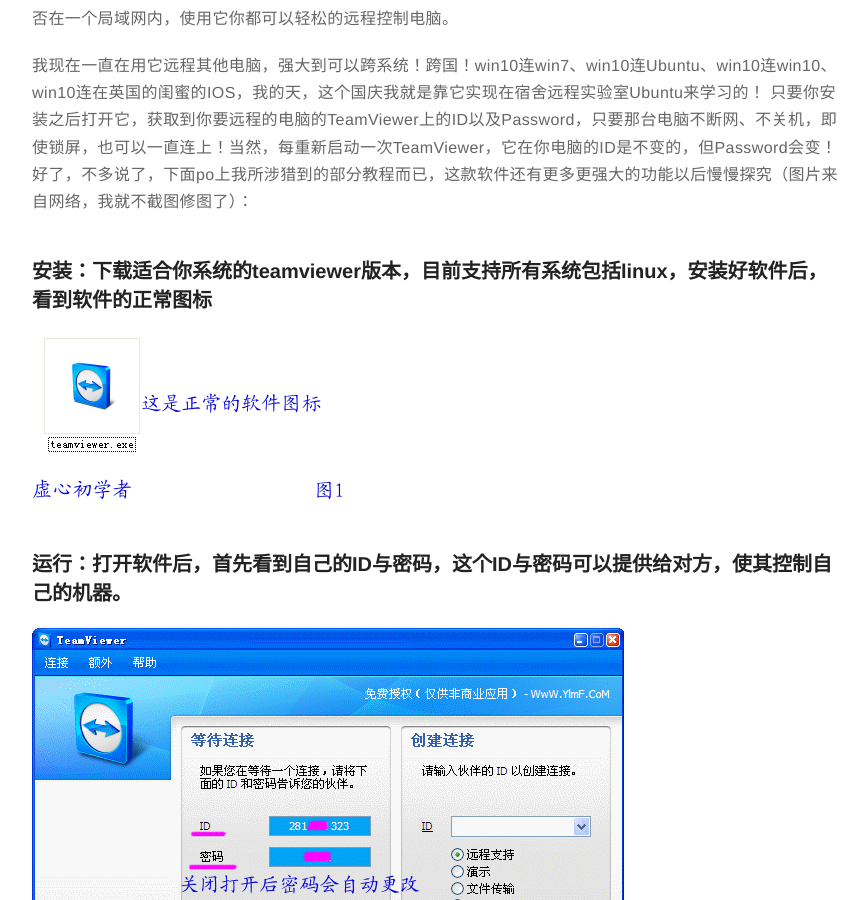
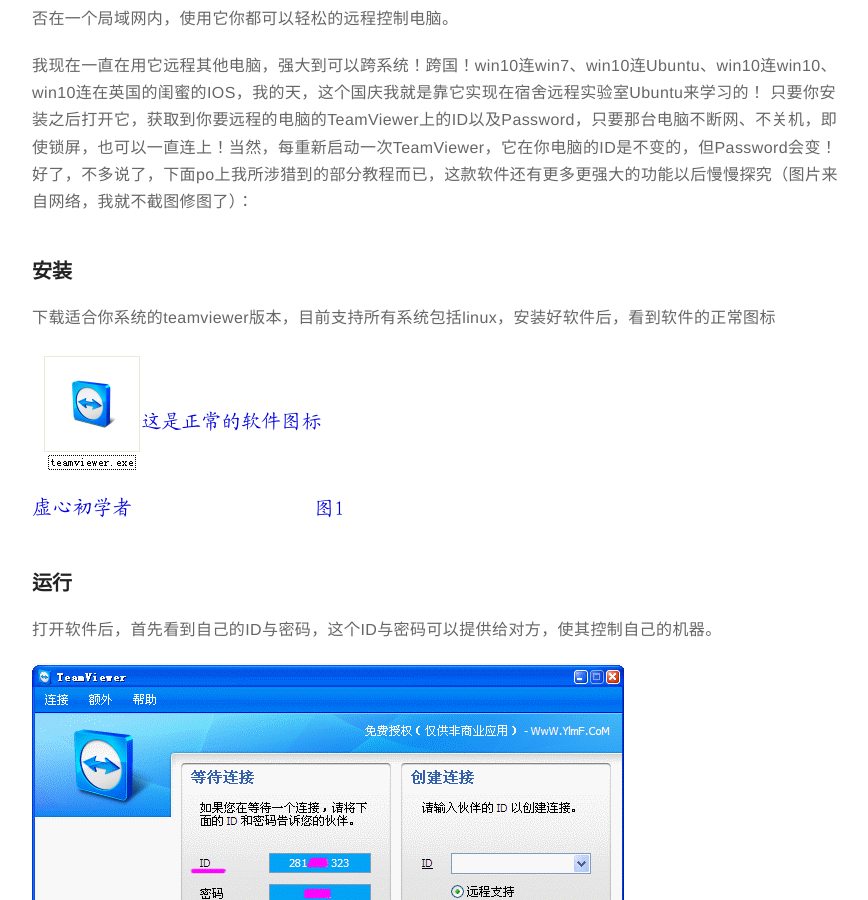
Before and after one commit to siqi-xu/siqi-xu.github.io, a Jekyll site: the page built from _posts/2016-10-06-Recommending-a-product-:-TeamViewer.md, in a window 1280 px wide and 900 px high, scrolled down 568 px. Shown: the whole window, without its empty margins (203-1071 px from the left). Built offline with Jekyll 4.4.1, drawn with Linux system fonts in a browser that asks for light colours.

```diff
--- a/_posts/2016-10-06-Recommending-a-product-:-TeamViewer.md
+++ b/_posts/2016-10-06-Recommending-a-product-:-TeamViewer.md
@@ -19,13 +19,20 @@ TeamViewer作为一款远程控制软件，他的功能远远超于其他同类
 只要你安装之后打开它，获取到你要远程的电脑的TeamViewer上的ID以及Password，只要那台电脑不断网、不关机，即使锁屏，也可以一直连上！当然，每重新启动一次TeamViewer，它在你电脑的ID是不变的，但Password会变！
 好了，不多说了，下面po上我所涉猎到的部分教程而已，这款软件还有更多更强大的功能以后慢慢探究（图片来自网络，我就不截图修图了）：
 
-### 安装：下载适合你系统的teamviewer版本，目前支持所有系统包括linux，安装好软件后，看到软件的正常图标
+### 安装
+
+下载适合你系统的teamviewer版本，目前支持所有系统包括linux，安装好软件后，看到软件的正常图标
+
 ![](img/2016-10-06-teamviewerlogo.jpg)
 
-### 运行：打开软件后，首先看到自己的ID与密码，这个ID与密码可以提供给对方，使其控制自己的机器。
+### 运行
+
+打开软件后，首先看到自己的ID与密码，这个ID与密码可以提供给对方，使其控制自己的机器。
+
 ![](img/2016-10-06-teamviewerlDPSD.jpg)
 
 ### 远程：
+
 - 输入对方ID，点“远程支持”，再点“连接至伙伴”
 
 ![](2016-10-06-teamviewerlink.jpg)
```
